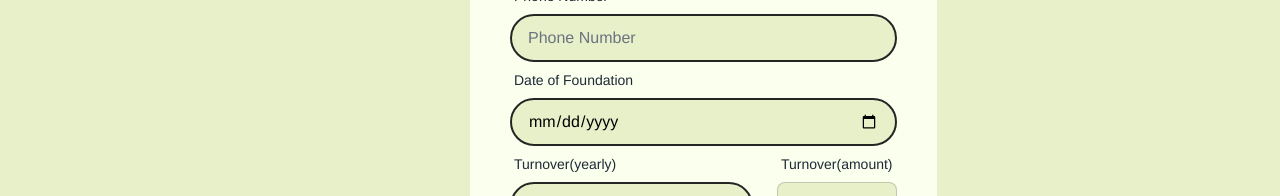
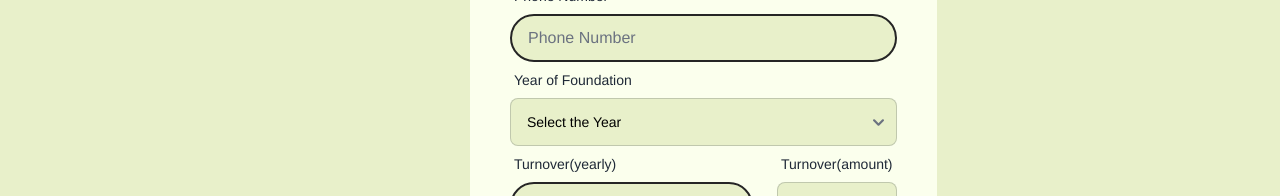
Before and after one commit to mottakinrahat/organicFarmer, a React (Vite) app: page /profileDashboard/businessDetails in a window 1280 px wide. Shown: the part 481-677 px from the top of the page. Built offline with nearby package versions, Linux system fonts and the light colour scheme; no server answers.

Commit message:
DoneQueries

```diff
--- a/src/Dashboard/Farmers/Farmers.jsx
+++ b/src/Dashboard/Farmers/Farmers.jsx
@@ -23,7 +23,7 @@ const Farmers = () => {
                 {/* <div className='border border-black rounded-full flex items-center bg-white'><span className='mx-4'><FaSearch /></span><input type="text" placeholder="Type here" className="input h-[43px] rounded-r-full w-80 max-w-xs" /></div> */}
             </div>
 
-            <div className='md:grid grid-cols-3 gap-4 my-[101px] '>
+            <div className='md:grid grid-cols-3 gap-4 my-[101px] md:px-20'>
                 {
                     arrayData.map((sData) => (
                         <SingleFarmers key={sData._id} sData={sData}></SingleFarmers>
--- a/src/Dashboard/Farmers/SingleFarmers.jsx
+++ b/src/Dashboard/Farmers/SingleFarmers.jsx
@@ -3,18 +3,18 @@ import { Link } from 'react-router-dom';
 import LazyLoad from 'react-lazy-load';
 
 const SingleFarmers = ({ sData }) => {
-    const { image, nameOf, location, areaOfFarm, organization, crops_name, _id, unit,DateOfFoundation } = sData;
+    const { image, nameOf, location, areaOfFarm, organization, crops_name, _id, unit,DateOfFoundation,state_name} = sData;
     console.log(sData);
     return (
         <div>
             <Link to={`/contact/${_id}`}>
                 <div className='relative md:w-[302px] md:h-[302px] mt-10 hover:bg-[#C4D190] hover:rounded-xl rounded-xl border border-[#C4D190] cursor-pointer  hover:drop-shadow-xl transition duration-300 ease-in-out'>
                     <div className=''><LazyLoad  offset={100} debounce={false} throttle={100} onContentVisible={() => { console.log('loaded!') }}><img src={image} className=' h-[168px] w-full rounded-t-xl object-cover' alt="" /></LazyLoad>
-                    <h2 className='absolute top-0 left-0 translate-x-1 translate-y-2 bg-[#ECDB3F] px-[8px] py-[2px] rounded-full w-[130px] text-black font-semibold'>Since {DateOfFoundation}</h2>
+                    <h2 className='absolute top-0 left-0 translate-x-1 translate-y-2 bg-[#ECDB3F] px-[8px] py-[3px] rounded-full w-[90px] text-black font-semibold'>Since {DateOfFoundation}</h2>
                     </div>
                     <div className='text-[18px] mt-[16px] ml-2'>
                         <h2 className='font-semibold'>{nameOf}</h2>
-                        <h2>{location}</h2>
+                        <h2>{location} , {state_name}</h2>
                         <h2>{areaOfFarm} {unit}</h2>
                         <h2>{crops_name}</h2>
                     </div>
--- a/src/Dashboard/Traders/SingleTraders.jsx
+++ b/src/Dashboard/Traders/SingleTraders.jsx
@@ -3,17 +3,17 @@ import { Link } from 'react-router-dom';
 import LazyLoad from 'react-lazy-load';
 
 const SingleTraders = (sData) => {
-    const { image, nameOf, location, areaOfFarm, organization, crops_name, _id,DateOfFoundation } = sData.sData;
+    const { image, nameOf, location, areaOfFarm, organization, crops_name, _id,DateOfFoundation,state_name} = sData.sData;
     return (
         <div>
             <Link  to={`/contact/${_id}`}>
                 <div className='relative md:w-[302px] md:h-[302px] mt-10 hover:bg-[#C4D190] hover:rounded-xl rounded-xl border border-[#C4D190] cursor-pointer hover:delay-50 hover:drop-shadow-xl transition duration-300 ease-in-out'>
                     <div><LazyLoad  offset={100} debounce={false} throttle={100} onContentVisible={() => { console.log('loaded!') }}><img src={image} className='h-[168px] w-full rounded-t-xl object-cover' alt="" /></LazyLoad>
-                    <h2 className='absolute top-0 left-0 translate-x-1 translate-y-2 bg-[#ECDB3F] px-[8px] py-[2px] rounded-full w-[130px] text-black font-semibold'>Since {DateOfFoundation}</h2>
+                    <h2 className='absolute top-0 left-0 translate-x-1 translate-y-2 bg-[#ECDB3F] px-[8px] py-[3px] rounded-full w-[90px] text-black font-semibold'>Since {DateOfFoundation}</h2>
                     </div>
                     <div className='text-[18px] ml-2 mt-[16px]'>
                         <h2 className='font-bold'>{nameOf}</h2>
-                        <h2>{location}</h2>
+                        <h2>{location} , {state_name}</h2>
                         <h2>{organization}</h2>
                         <h2>{crops_name}</h2>
                     </div>
--- a/src/Dashboard/Traders/Traders.jsx
+++ b/src/Dashboard/Traders/Traders.jsx
@@ -21,7 +21,7 @@ const Traders = () => {
                 {/* <div className='border hidden border-black rounded-full  items-center bg-white'><span className='mx-4 '><FaSearch /></span><input type="text" placeholder="Type here" className="input h-[43px] rounded-r-full w-80 max-w-xs" /></div> */}
             </div>
 
-            <div className='grid grid-cols-3 gap-4 my-[101px] '>
+            <div className='grid grid-cols-3 gap-4 my-[101px] md:px-20 '>
                 {
                     arrayData.map((sData, index) => (
                         <SingleTraders key={index} sData={sData}></SingleTraders>
--- a/src/ProfileDashboard/BuisnessDetails/BuisnessDetails.jsx
+++ b/src/ProfileDashboard/BuisnessDetails/BuisnessDetails.jsx
@@ -95,9 +95,35 @@ const BuisnessDetails = () => {
                     </div>
                     <div className="form-control">
                         <label className="label">
-                            <span className="label-text">Date of Foundation</span>
+                            <span className="label-text">Year of Foundation</span>
                         </label>
-                        <input type="date" name='dateOf' className="input border-2 border-[#252525] rounded-full bg-[#E8F0CA]" />
+                        <select name='dateOf' className="select select-bordered bg-[#E8F0CA]  w-full " required>
+                                <option disabled selected>Select the Year</option>
+                                <option>2023</option>
+                                <option>2022</option>
+                                <option>2021</option>
+                                <option>2020</option>
+                                <option>2019</option>
+                                <option>2018</option>
+                                <option>2017</option>
+                                <option>2016</option>
+                                <option>2015</option>
+                                <option>2014</option>
+                                <option>2013</option>
+                                <option>2012</option>
+                                <option>2011</option>
+                                <option>2010</option>
+                                <option>2009</option>
+                                <option>2008</option>
+                                <option>2007</option>
+                                <option>2006</option>
+                                <option>2005</option>
+                                <option>2004</option>
+                                <option>2003</option>
+                                <option>2002</option>
+                                <option>2001</option>
+                                <option>2000</option>
+                            </select>
 
                     </div>
 
@@ -106,14 +132,14 @@ const BuisnessDetails = () => {
                             <label className="label">
                                 <span className="label-text">Turnover(yearly)</span>
                             </label>
-                            <input type="text" name='turnover' className="input border-2 border-[#252525] rounded-full bg-[#E8F0CA]" />
+                            <input type="text" name='turnover' className="input border-2 border-[#252525] rounded-full bg-[#E8F0CA]"required />
 
                         </div>
                         <div className="form-control ">
                             <label className="label">
                                 <span className="label-text">Turnover(amount)</span>
                             </label>
-                            <select name='amount' className="select select-bordered bg-[#E8F0CA]  w-full max-w-xs">
+                            <select name='amount' className="select select-bordered bg-[#E8F0CA]  w-full max-w-xs" required>
                                 <option disabled selected>amount</option>
                                 <option>Thousand</option>
                                 <option>Lakh</option>
@@ -133,7 +159,7 @@ const BuisnessDetails = () => {
                             <label className="label">
                                 <span className="label-text">Unit of area</span>
                             </label>
-                            <select name="unit" className="select select-bordered bg-[#E8F0CA]  w-full max-w-xs">
+                            <select name="unit" className="select select-bordered bg-[#E8F0CA]  w-full max-w-xs" required>
                                 <option disabled selected>Unit</option>
                                 <option>square metres</option>
                                 <option>square kilometers</option>
@@ -146,14 +172,14 @@ const BuisnessDetails = () => {
                         <label className="label">
                             <span className="label-text">Farm Location</span>
                         </label>
-                        <input type="text" name='location' className="input border-2 border-[#252525] rounded-full bg-[#E8F0CA]" />
+                        <input type="text" name='location' className="input border-2 border-[#252525] rounded-full bg-[#E8F0CA]" required/>
 
                     </div>
                     <div className="form-control">
                         <label className="label">
                             <span className="label-text">States Location</span>
                         </label>
-                        <select name='states' className="select w-full border-2  border-[#252525] rounded-full bg-[#E8F0CA]">
+                        <select name='states' className="select w-full border-2  border-[#252525] rounded-full bg-[#E8F0CA]" required>
                             <option disabled selected>Select your states?</option>
                             <option>Andhra Pradesh</option>
                             <option>Arunachal Pradesh</option>
--- a/src/component/UpdateProfile/UpdateProfile.jsx
+++ b/src/component/UpdateProfile/UpdateProfile.jsx
@@ -143,7 +143,34 @@ const UpdateProfile = () => {
                                 <label className="label">
                                     <span className="label-text">Date of Foundation</span>
                                 </label>
-                                <input type="date" defaultValue={userData?.DateOfFoundation} {...register("DateOfFoundation")} className="input border-2 border-[#252525] rounded-full bg-[#E8F0CA]" required />
+                                <select defaultValue={userData?.DateOfFoundation} {...register("DateOfFoundation")} className="select select-bordered bg-[#E8F0CA]  w-full ">
+                                    <option disabled selected>Select the Year</option>
+                                    <option>2023</option>
+                                    <option>2022</option>
+                                    <option>2021</option>
+                                    <option>2020</option>
+                                    <option>2019</option>
+                                    <option>2018</option>
+                                    <option>2017</option>
+                                    <option>2016</option>
+                                    <option>2015</option>
+                                    <option>2014</option>
+                                    <option>2013</option>
+                                    <option>2012</option>
+                                    <option>2011</option>
+                                    <option>2010</option>
+                                    <option>2009</option>
+                                    <option>2008</option>
+                                    <option>2007</option>
+                                    <option>2006</option>
+                                    <option>2005</option>
+                                    <option>2004</option>
+                                    <option>2003</option>
+                                    <option>2002</option>
+                                    <option>2001</option>
+                                    <option>2000</option>
+                                </select>
+
 
                             </div>
 
@@ -153,6 +180,7 @@ const UpdateProfile = () => {
                                         <span className="label-text">Turnover(yearly)</span>
                                     </label>
                                     <input type="text" defaultValue={userData?.TurnOver}{...register("TurnOver")} className="input border-2 border-[#252525] rounded-full bg-[#E8F0CA]" />
+
 
                                 </div>
                                 <div className="form-control ">
```
Also changed, not shown: src/ProfileDashboard/Crops/Crops.jsx (+4 -4 lines).
